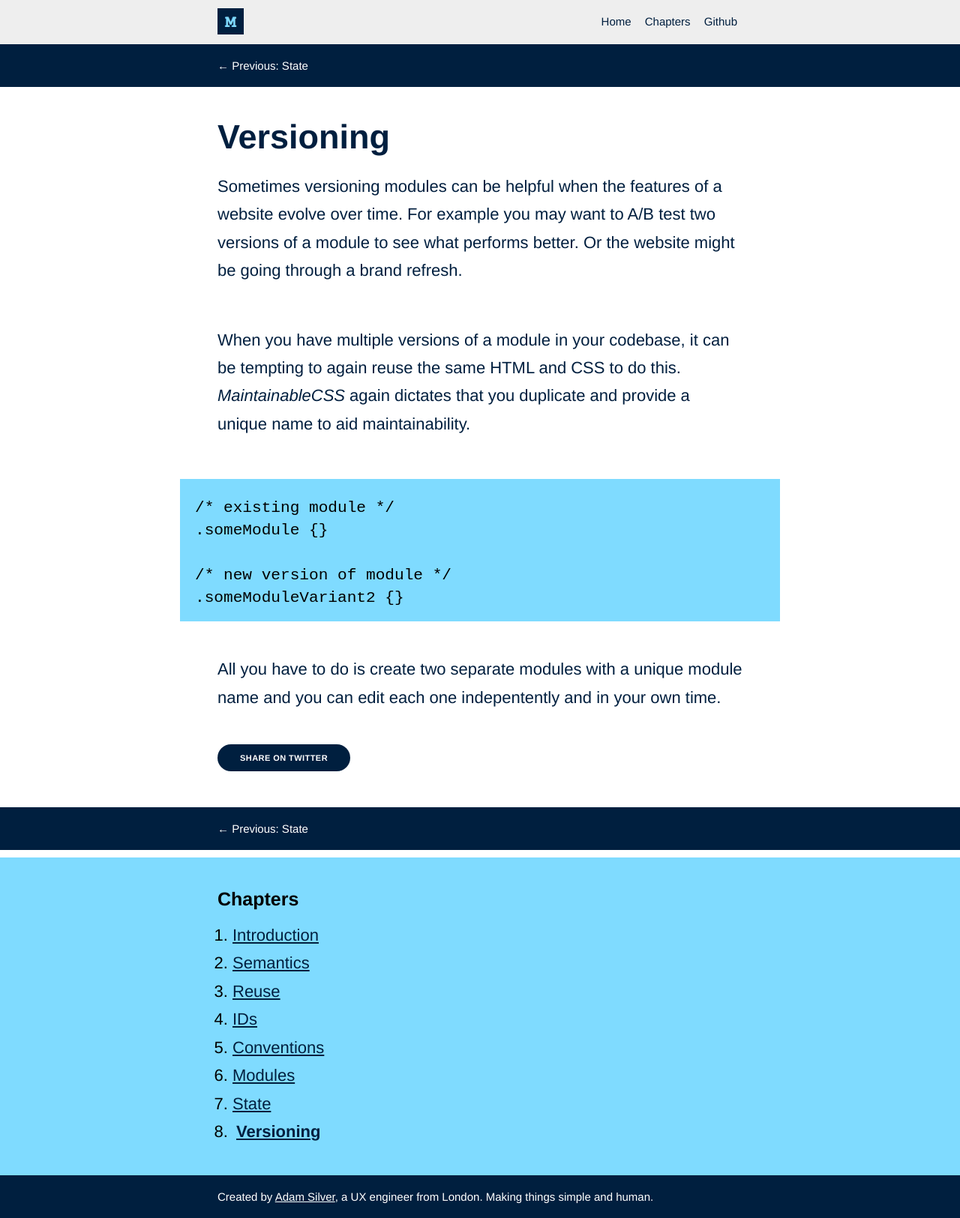
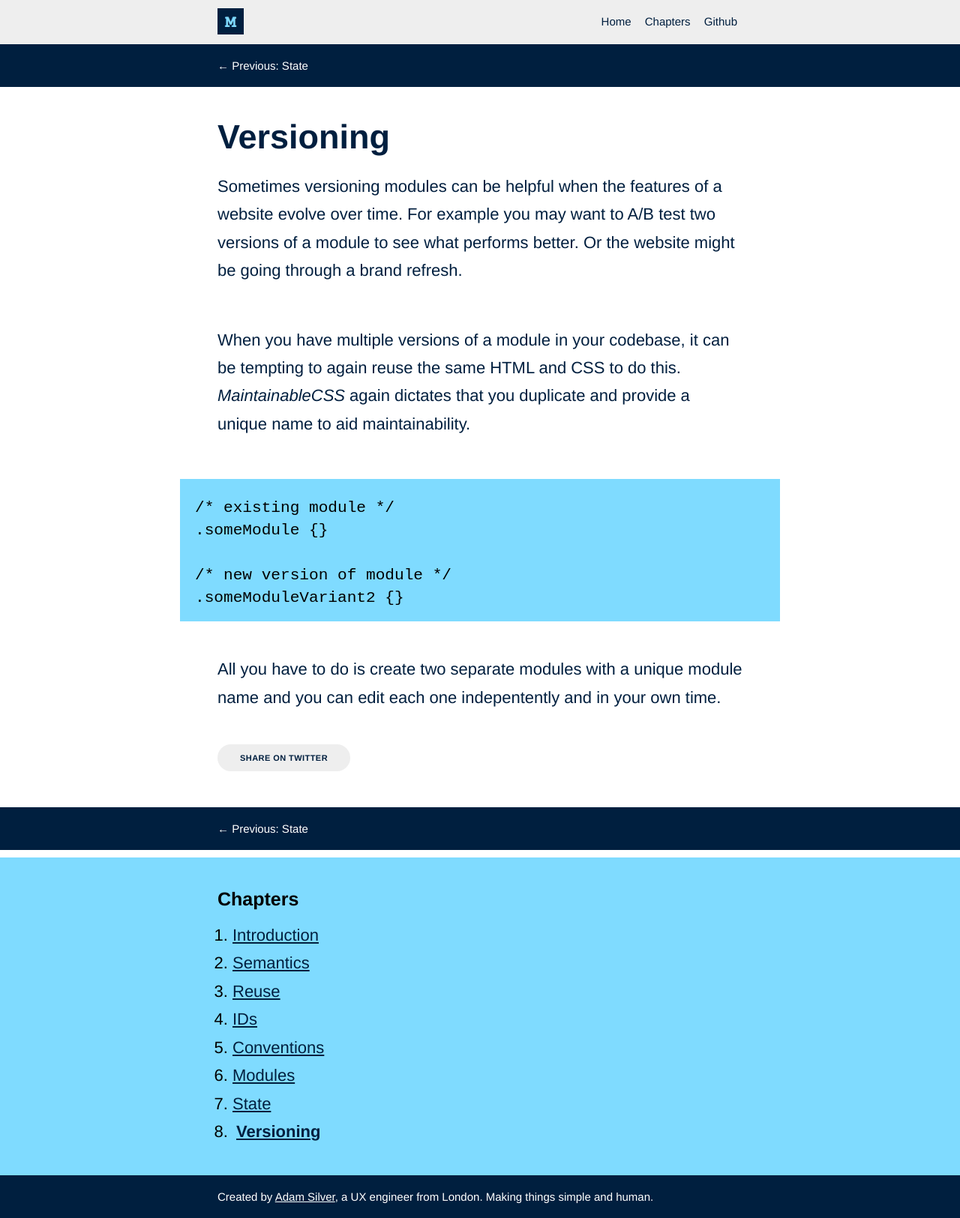
Before and after one commit to adamsilver/maintainablecss.com-jekyll, a Jekyll site: the page built from _chapters/08-versioning.md, in a window 1280 px wide. Shown: the whole page at 75% size. Built offline with Jekyll 4.4.1, drawn with Linux system fonts in a browser that asks for light colours.

Commit message:
share style

```diff
--- a/assets/css/main.css
+++ b/assets/css/main.css
@@ -624,8 +624,8 @@ a.chapterNavigation-next:active {
 	text-decoration: none;
 	padding: 12px 30px;
 	font-size: 1.1em;
-	background-color: #001F3F;
-	color: #ffffff;
+	color: #001F3F;
+	background-color: #eee;
 	font-weight: bold;
 	letter-spacing: 0.04em;
 	width: 150px;
@@ -634,6 +634,5 @@ a.chapterNavigation-next:active {
 }
 
 .share-button:hover {
-	background-color: #00162D;
-	color: #7FDBFF;
+	background-color: #7FDBFF;
 }
```
